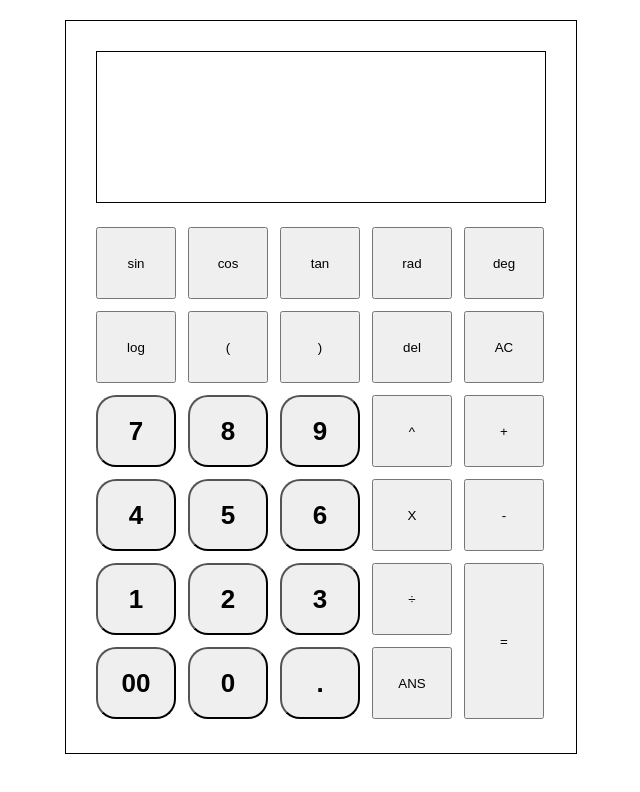
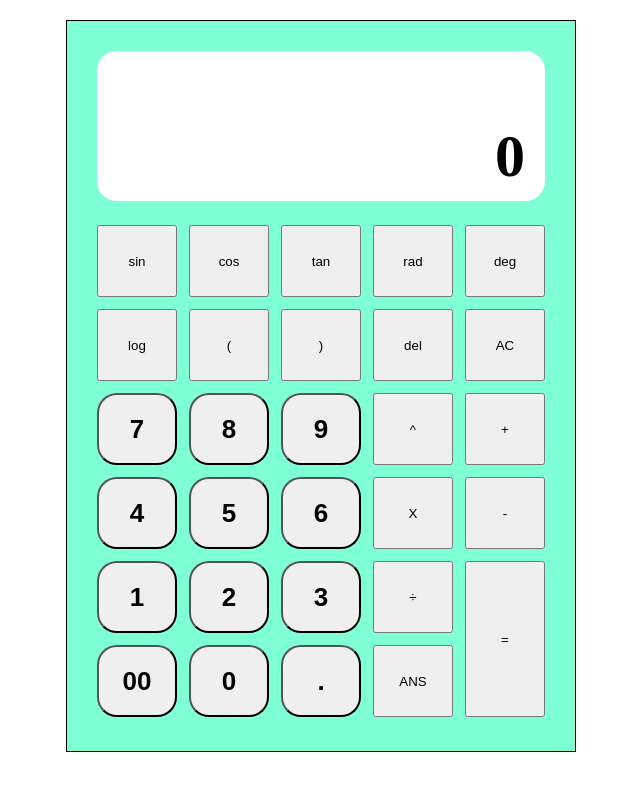
Before and after one commit to SamuelWyck/odin-calculator, a plain HTML site: page index.html in a window 1280 px wide. Shown: the whole page, without its empty margins (319-959 px from the left). Drawn offline with Linux system fonts and the light colour scheme.

Commit message:
Add basic styling to screen

```diff
--- a/index.html
+++ b/index.html
@@ -4,14 +4,14 @@
         <title>Calculator</title>
         <meta charset="utf-8">
         <link href="./styles.css" rel="stylesheet">
-        <script src="./calculator.js"></script>
+        <script defer src="./calculator.js"></script>
     </head>
 
     <body>
         <div class="main-container">
             <div class="calculator debug">
-                <div class="cal-screen debug">
-
+                <div class="cal-screen">
+                    0
                 </div>
                 <div class="cal-buttons">
                     <button class="flex-btn-main">sin</button>
--- a/styles.css
+++ b/styles.css
@@ -17,11 +17,21 @@
 
 .calculator {
     padding: 30px;
+    background-color: aquamarine;
 }
 
 .cal-screen {
     width: 448px;
     height: 150px;
+    background-color: white;
+    box-sizing: border-box;
+    padding: 10px 20px;
+    border-radius: 20px;
+    font-size: 60px;
+    font-weight: 600;
+    display: flex;
+    justify-content: flex-end;
+    align-items: flex-end;
 }
 
 .cal-buttons {
```
